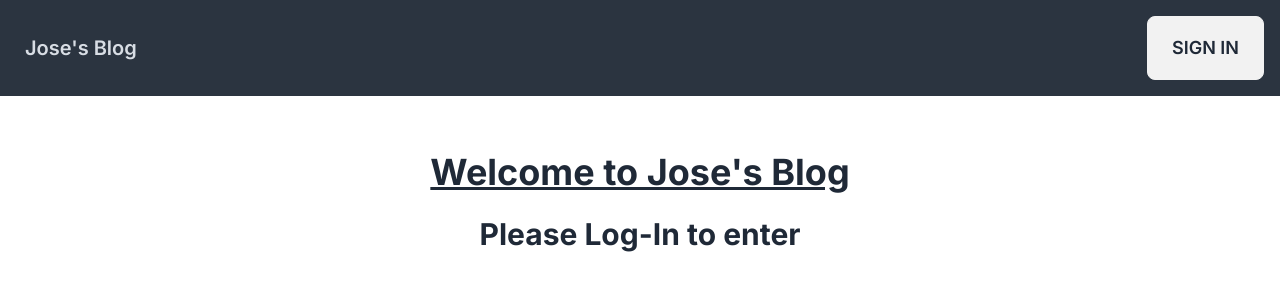
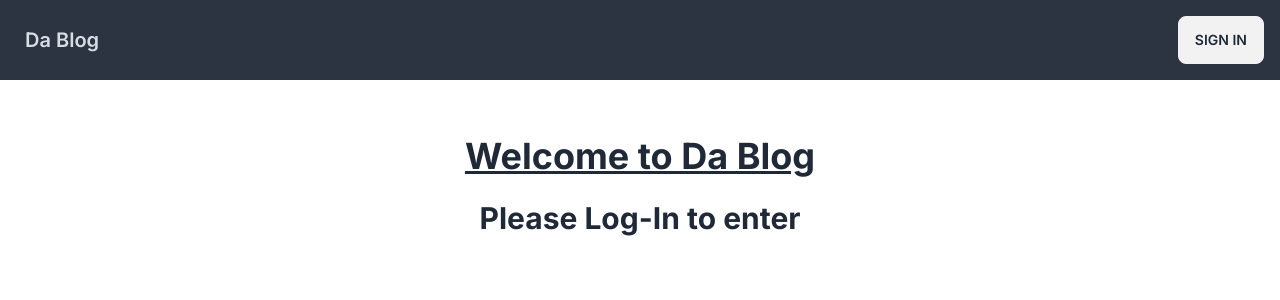
Before and after one commit to joselozano2003/Blog-App, a Next.js app: page / in a window 1280 px wide. Shown: the top 300 px of the page. Built offline with nearby package versions, Linux system fonts and the light colour scheme; no server answers.

Commit message:
Added Anon check Component

```diff
--- a/app/NavBar.jsx
+++ b/app/NavBar.jsx
@@ -5,13 +5,14 @@ export default function NavBar() {
     return (
         <div className="navbar text-neutral-content bg-neutral">
             <div className="flex-1">
-                <a href="/" className="btn btn-ghost normal-case text-xl">Jose's Blog</a>
+                <a href="/" className="btn btn-ghost normal-case text-xl">Da Blog</a>
             </div>
             <div className="flex justify-between">
                 <ul className="menu menu-horizontal">
                     <SignInButton />
                     <AuthCheck>
                         <li><a className="text-xl font-bold hover:text-white hover:font-bold">Posts</a></li>
+                        <li><a href="/users" className="text-xl font-bold hover:text-white hover:font-bold">Users</a></li>
                         <SignOutButton />
                     </AuthCheck>
                 </ul>
--- a/app/page.tsx
+++ b/app/page.tsx
@@ -1,11 +1,15 @@
 import Image from 'next/image'
+import { AnonCheck } from '@/components/AuthCheck'
 
 export default function Home() {
   return (
     <main className='text-center'>
-      <h1 className="text-4xl font-bold underline">Welcome to Jose's Blog</h1>
+      <h1 className="text-4xl font-bold underline">Welcome to Da Blog</h1>
       <br/>
-      <h2 className='text-3xl font-bold'>Please Log-In to enter</h2>
+      <AnonCheck>
+        <h2 className='text-3xl font-bold'>Please Log-In to enter</h2>
+      </AnonCheck>
+
     </main>
   )
 }
--- a/components/AuthCheck.tsx
+++ b/components/AuthCheck.tsx
@@ -13,3 +13,15 @@ export default function AuthCheck({ children }: { children: React.ReactNode }) {
         return <></>
     }
 }
+
+export function AnonCheck({ children }: { children: React.ReactNode }) {
+    const { data: session, status } = useSession();
+
+    console.log(session, status)
+
+    if (status === 'authenticated') {
+        return <></>
+    } else {
+        return <>{children}</>
+    }
+}
--- a/components/buttons.tsx
+++ b/components/buttons.tsx
@@ -25,7 +25,7 @@ export function SignInButton(){
         );
     }
 
-    return <button className="btn btn-xs sm:btn-sm md:btn-md lg:btn-lg" onClick={() => signIn()}>Sign In</button>
+    return <button className="btn" onClick={() => signIn()}>Sign In</button>
 }
 
 export function SignOutButton(){
```
